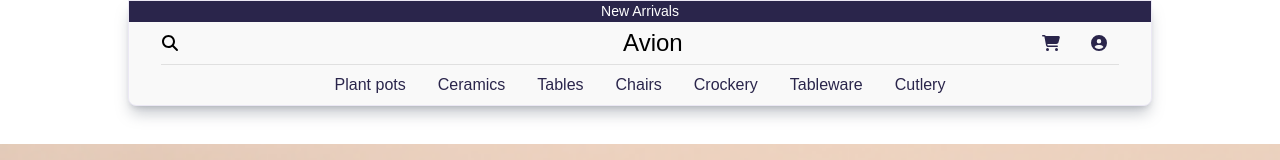
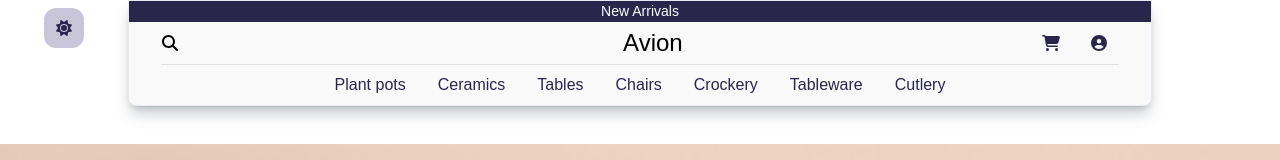
Before and after one commit to vuhuy172dh/ecommerce-website, a React (Create React App) app: page / in a window 1280 px wide. Shown: the top 160 px of the page. Built offline with nearby package versions, Linux system fonts and the light colour scheme; a web font is replaced by a local one.

Commit message:
add darkModeButton

```diff
--- a/package.json
+++ b/package.json
@@ -13,6 +13,7 @@
     "@testing-library/react": "^13.4.0",
     "@testing-library/user-event": "^13.5.0",
     "firebase": "^9.10.0",
+    "framer-motion": "^7.5.3",
     "react": "^18.2.0",
     "react-dom": "^18.2.0",
     "react-hook-form": "^7.36.1",
--- a/src/app.jsx
+++ b/src/app.jsx
@@ -13,6 +13,7 @@ import User from './pages/user'
 import SignIn from './pages/signIn'
 import SignUp from './pages/signUp'
 import ForgetPassword from './pages/forgetPassword'
+import DarkModeButton from './components/darkModeButton'
 
 function App() {
   return (
@@ -22,6 +23,7 @@ function App() {
           <Navbar />
           <NavDrawer />
         </NavMode>
+        <DarkModeButton />
       </header>
       <main>
         <Routes>
--- /dev/null
+++ b/src/components/darkModeButton.jsx
@@ -0,0 +1,43 @@
+import { faMoon, faSun } from '@fortawesome/free-solid-svg-icons'
+import { FontAwesomeIcon } from '@fortawesome/react-fontawesome'
+import { AnimatePresence, motion } from 'framer-motion'
+import { useState } from 'react'
+
+const modes = {
+  light: {
+    icon: faSun,
+    style: 'bg-border_dark text-dark_primary'
+  },
+  dark: {
+    icon: faMoon,
+    style: 'bg-primary text-light_grey'
+  }
+}
+
+function DarkModeButton() {
+  const [mode, setMode] = useState(true)
+  const handleMode = () => {
+    setMode(!mode)
+  }
+
+  console.log(mode)
+  return (
+    <AnimatePresence mode="wait">
+      <motion.div
+        className={`fixed z-50 top-2 left-[calc(5%-20px)] w-10 h-10 flex justify-center items-center rounded-xl ${
+          mode ? modes.light.style : modes.dark.style
+        } cursor-pointer`}
+        key={mode}
+        initial={{ y: -20, opacity: 0 }}
+        animate={{ y: 0, opacity: 1 }}
+        exit={{ y: 20, opacity: 0 }}
+        transition={{ duration: 0.2 }}
+        onClick={handleMode}
+      >
+        <FontAwesomeIcon icon={mode ? modes.light.icon : modes.dark.icon} />
+      </motion.div>
+    </AnimatePresence>
+  )
+}
+
+export default DarkModeButton
```
Also changed, not shown: 1 other file (tests, documents, lock files or other folders).
